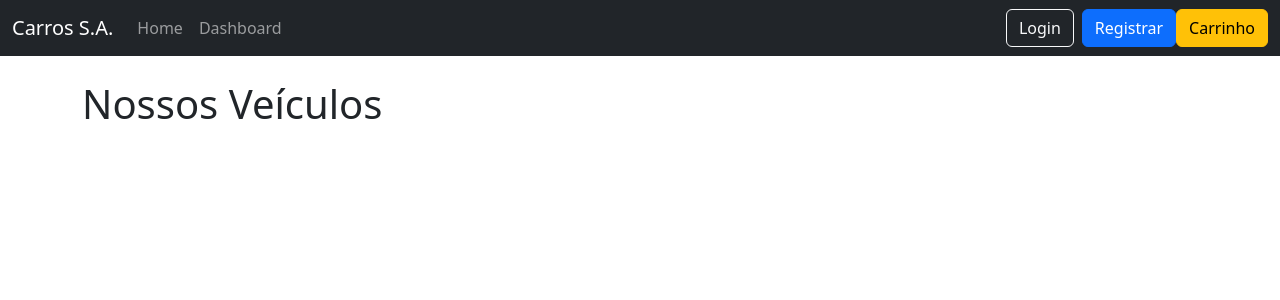
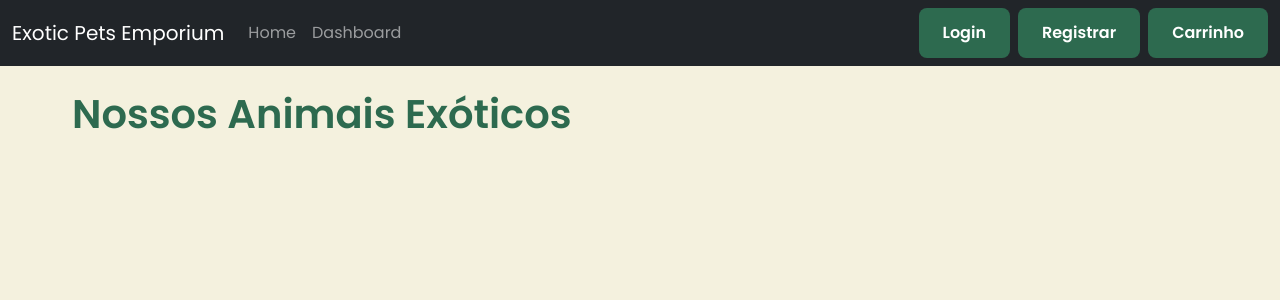
Before and after one commit to yFifio/e-commerce, a PHP site: page / in a window 1280 px wide. Shown: the top 300 px of the page. Run offline with PHP 8.4, Linux system fonts and the light colour scheme; data that the repository does not hold is empty.

Commit message:
tema novo

```diff
--- a/app/Models/Views/home.php
+++ b/app/Models/Views/home.php
@@ -1,20 +1,18 @@
 <?php require __DIR__ . '/layouts/header.php'; ?>
 
-<h1>Nossos Veículos</h1>
-<div class="row">
+<h1>Nossos Animais Exóticos</h1>
+<div class="vehicle-grid">
     <?php foreach ($veiculos as $veiculo): ?>
-    <div class="col-md-4 mb-4">
-        <div class="card">
-            <img src="<?php echo htmlspecialchars($veiculo['imagem_url']); ?>" class="card-img-top" alt="...">
-            <div class="card-body">
-                <h5 class="card-title"><?php echo htmlspecialchars($veiculo['marca'] . ' ' . $veiculo['modelo']); ?></h5>
-                <p class="card-text">Ano: <?php echo htmlspecialchars($veiculo['ano']); ?></p>
-                <p class="card-text"><strong>Preço: R$ <?php echo number_format($veiculo['preco'], 2, ',', '.'); ?></strong></p>
-                <form action="/carrinho/add" method="post">
-                    <input type="hidden" name="id" value="<?php echo $veiculo['id']; ?>">
-                    <button type="submit" class="btn btn-primary">Adicionar ao Carrinho</button>
-                </form>
-            </div>
+    <div class="vehicle-card">
+        <img src="<?php echo htmlspecialchars($veiculo['imagem_url']); ?>" alt="<?php echo htmlspecialchars($veiculo['marca'] . ' ' . $veiculo['modelo']); ?>">
+        <div class="vehicle-card-content">
+            <h3><?php echo htmlspecialchars($veiculo['modelo']); ?></h3>
+            <p>Origem: <?php echo htmlspecialchars($veiculo['marca']); ?></p>
+            <div class="price">R$ <?php echo number_format($veiculo['preco'], 2, ',', '.'); ?></div>
+            <form action="/carrinho/add" method="post">
+                <input type="hidden" name="id" value="<?php echo $veiculo['id']; ?>">
+                <button type="submit" class="btn">Adotar</button>
+            </form>
         </div>
     </div>
     <?php endforeach; ?>
--- a/app/Models/Views/layouts/header.php
+++ b/app/Models/Views/layouts/header.php
@@ -8,13 +8,20 @@ if (session_status() == PHP_SESSION_NONE) {
 <head>
     <meta charset="UTF-8">
     <meta name="viewport" content="width=device-width, initial-scale=1.0">
-    <title>E-commerce de Carros</title>
+    <title>Exotic Pets Emporium</title>
+    <!-- Google Fonts -->
+    <link rel="preconnect" href="https://fonts.googleapis.com">
+    <link rel="preconnect" href="https://fonts.gstatic.com" crossorigin>
+    <link href="https://fonts.googleapis.com/css2?family=Poppins:wght@400;500;600;700&display=swap" rel="stylesheet">
+    <!-- Bootstrap (ainda útil para base e componentes) -->
     <link href="https://cdn.jsdelivr.net/npm/bootstrap@5.3.2/dist/css/bootstrap.min.css" rel="stylesheet">
+    <!-- Nosso CSS customizado -->
+    <link rel="stylesheet" href="/css/style.css">
 </head>
 <body>
 <nav class="navbar navbar-expand-lg navbar-dark bg-dark">
     <div class="container-fluid">
-        <a class="navbar-brand" href="/">Carros S.A.</a>
+        <a class="navbar-brand" href="/">Exotic Pets Emporium</a>
         <div class="collapse navbar-collapse">
             <ul class="navbar-nav me-auto mb-2 mb-lg-0">
                 <li class="nav-item"><a class="nav-link" href="/">Home</a></li>
@@ -26,7 +33,7 @@ if (session_status() == PHP_SESSION_NONE) {
                     <a href="/logout" class="btn btn-outline-light me-2">Sair</a>
                 <?php else: ?>
                     <a href="/login" class="btn btn-outline-light me-2">Login</a>
-                    <a href="/register" class="btn btn-primary">Registrar</a>
+                    <a href="/register" class="btn btn-primary me-2">Registrar</a>
                 <?php endif; ?>
                 <a href="/carrinho" class="btn btn-warning">Carrinho</a>
             </div>
--- a/public/css/style.css
+++ b/public/css/style.css
@@ -2,11 +2,11 @@
 
 /* ===== Variáveis de Cor e Fontes Globais ===== */
 :root {
-  --primary-color: #3a86ff; /* Azul vibrante */
-  --secondary-color: #ff006e; /* Rosa/Magenta para destaque */
-  --background-color: #f8f9fa; /* Fundo cinza bem claro */
+  --primary-color: #2d6a4f; /* Verde floresta */
+  --secondary-color: #ffb703; /* Laranja/Dourado para destaque */
+  --background-color: #f4f1de; /* Fundo bege/areia */
   --surface-color: #ffffff; /* Cor de fundo para cartões */
-  --text-color: #343a40; /* Texto escuro */
+  --text-color: #403d39; /* Texto marrom escuro */
   --light-text-color: #ffffff;
   --border-color: #dee2e6;
   --success-color: #28a745;
@@ -124,9 +124,9 @@ a:hover {
 }
 
 .btn:hover {
-  background-color: #3377e0;
+  background-color: #1b4332;
   transform: translateY(-3px);
-  box-shadow: 0 6px 15px rgba(58, 134, 255, 0.4);
+  box-shadow: 0 6px 15px rgba(45, 106, 79, 0.4);
   color: var(--light-text-color);
   text-decoration: none;
 }
@@ -136,8 +136,8 @@ a:hover {
 }
 
 .btn-secondary:hover {
-  background-color: #e60064;
-  box-shadow: 0 6px 15px rgba(255, 0, 110, 0.4);
+  background-color: #fb8500;
+  box-shadow: 0 6px 15px rgba(255, 183, 3, 0.4);
 }
 
 .btn-danger {
```
Also changed, not shown: app/Models/Views/carrinho.php (+4 -4 lines).
